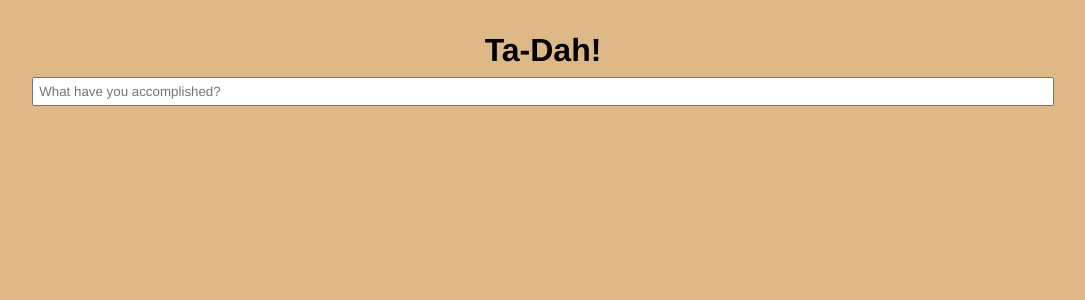
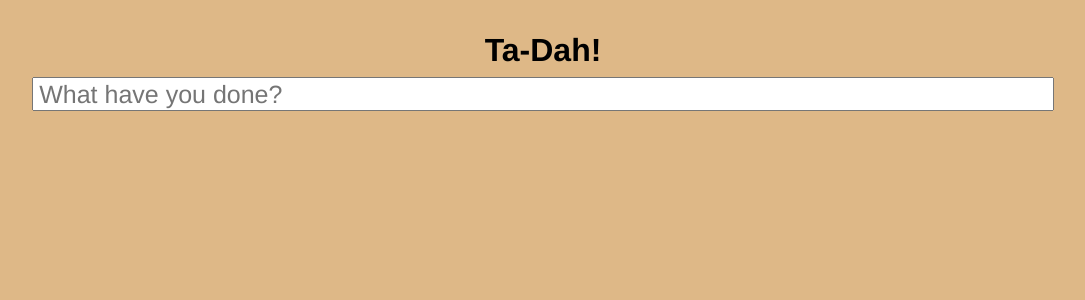
Before and after one commit to JabaDUDE/tah-dah, a React (Vite) app: page / in a window 1280 px wide. Shown: the top 300 px of the page, without its empty margins (97-1182 px from the left). Built offline with nearby package versions, Linux system fonts and the light colour scheme.

Commit message:
worked styling and caught bug to work on

```diff
--- a/src/App.css
+++ b/src/App.css
@@ -29,6 +29,11 @@ form {
 input,
 textarea {
   padding: 5px;
+  font-size: 25px;
+}
+
+input{
+  height: 20px;
 }
 
 form button {
@@ -36,6 +41,13 @@ form button {
   top: 0;
   right: 0;
   padding: 5px;
+  height: 100%;
+}
+
+@media screen and (min-width: 768px) {
+  form button{
+    width: 70px
+  }
 }
 
 ul {
--- a/src/components/UserInput.jsx
+++ b/src/components/UserInput.jsx
@@ -1,12 +1,12 @@
 import React from 'react'
-
+//button stling needs work: width at regular screen size seems small and on mobile sizes, interferes with text in description box
 export const UserInput = ({ doneTask, handleSubmit, handleChange }) => {
   return (
     <form onSubmit={handleSubmit}>
         <input
         name='title'
         value={doneTask.title || ''}
-        placeholder="What have you accomplished?"
+        placeholder="What have you done?"
         onChange={handleChange}
         />
         {!doneTask.title ? null : (
```
